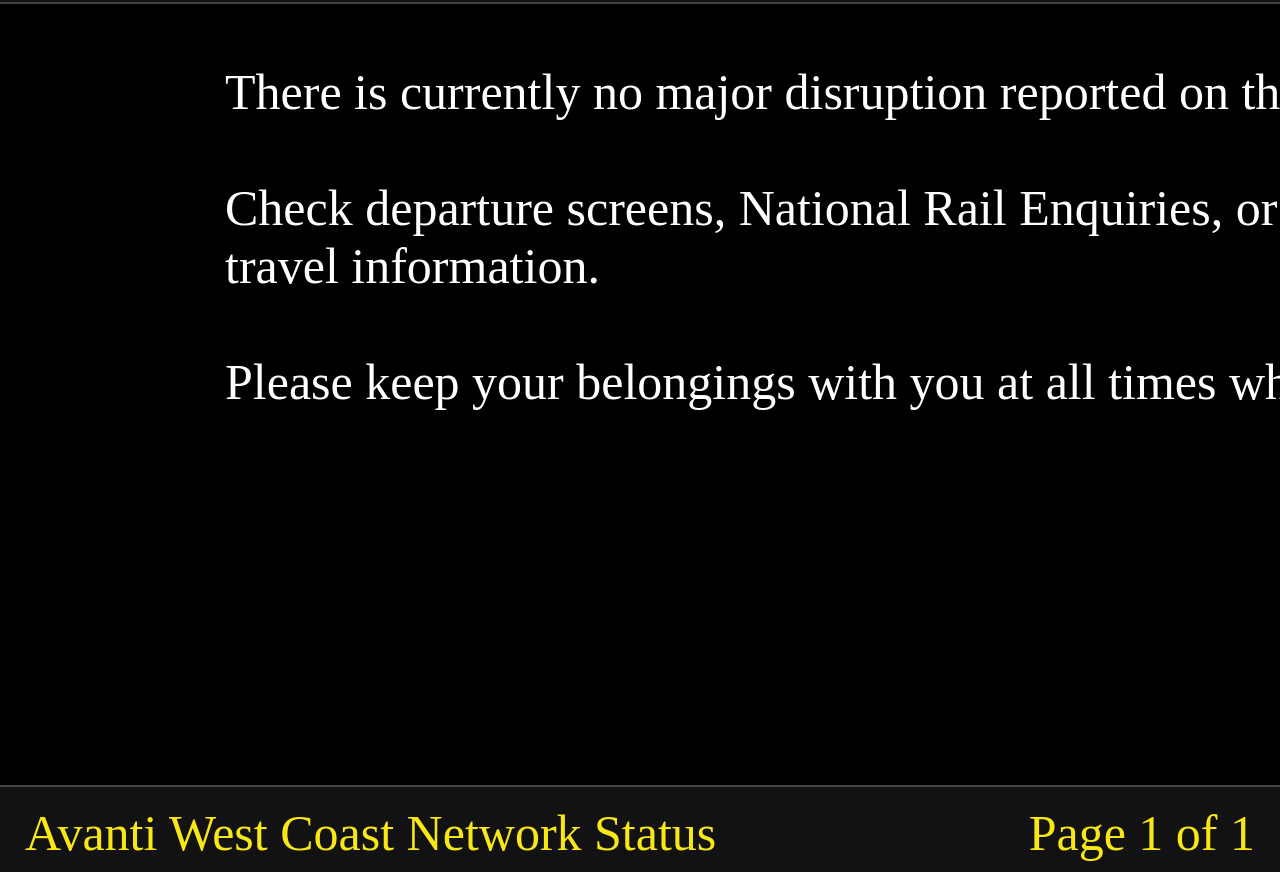
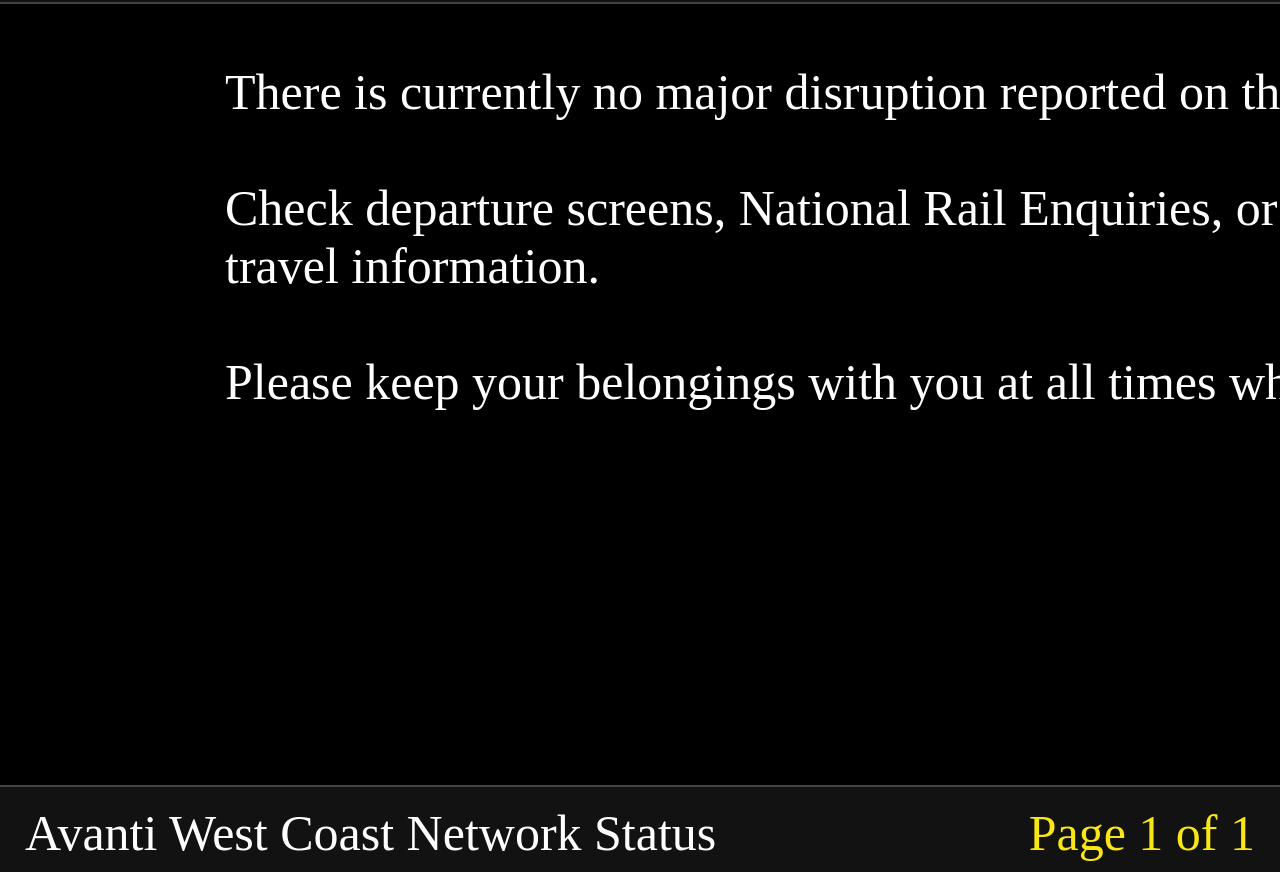
Before and after one commit to MichaelH12345/network_status, a plain HTML site: page index.html in a window 1280 px wide. Shown: the part 208-1080 px from the top of the page. Drawn offline with Linux system fonts and the light colour scheme; no server answers; a web font is replaced by a local one.

Commit message:
Update index.html

```diff
--- a/index.html
+++ b/index.html
@@ -87,7 +87,7 @@
             font-family: 'OpenSansSemiBold';
             bottom: 10px;
             left: 25px;
-            color: #f8e714;
+            color: white;
             font-size: 50px;
             z-index: 1;
         }
```
